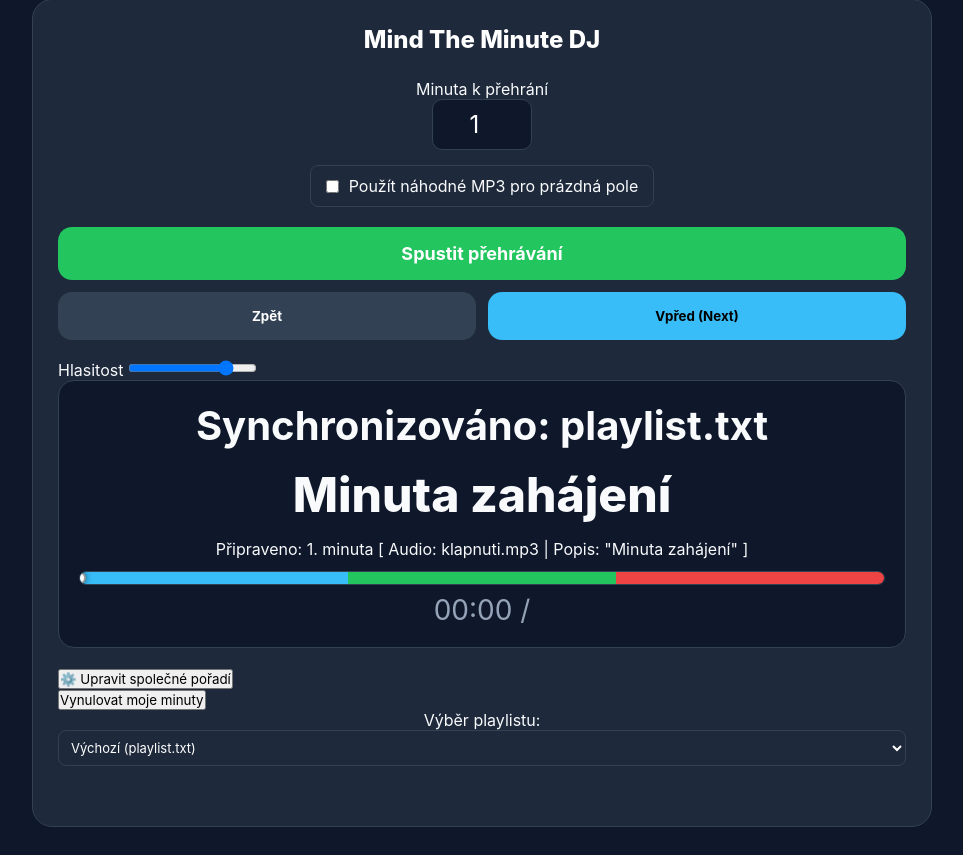
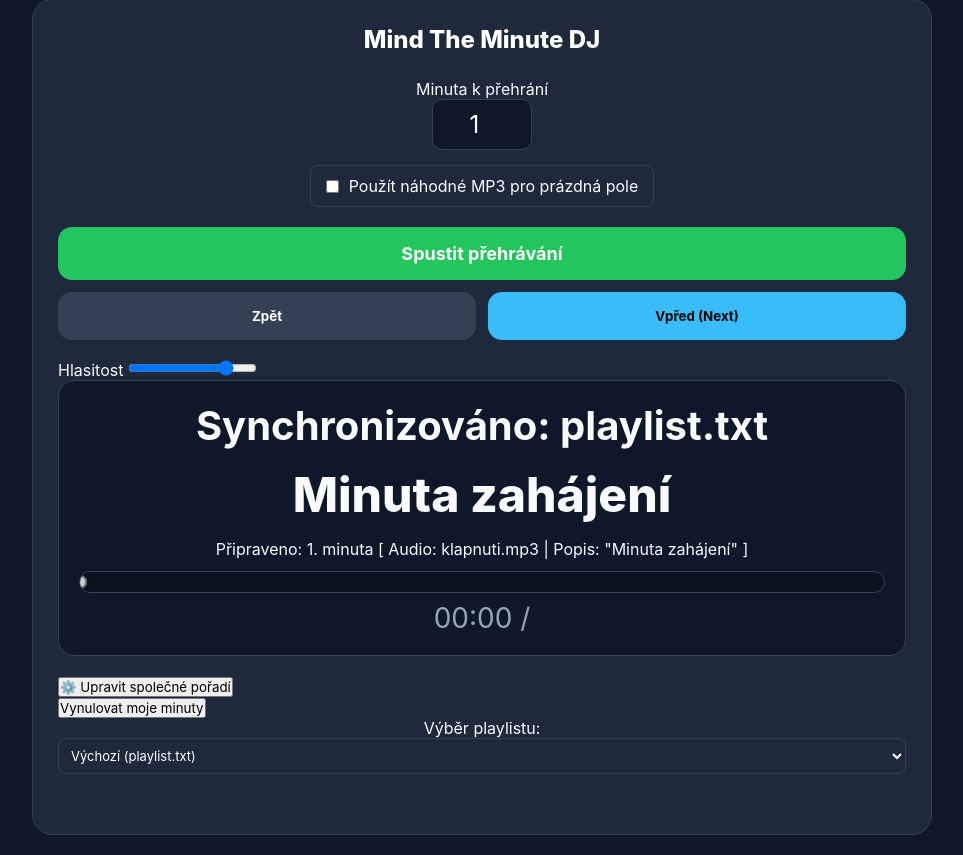
Before and after one commit to JosefMor/mtmdj, a PHP site: page / in a window 1280 px wide. Shown: the part 21-876 px from the top of the page, without its empty margins (158-1121 px from the left). Before the commit the page ends 848 px from the top, so only its background shows below. Run offline with PHP 8.4, Linux system fonts and the light colour scheme; data that the repository does not hold is empty.

Commit message:
UI: wider accumulating minute track with 3-color gradient and progress overlay; update JS to drive progress width and reset on stop/reset.

```diff
--- a/index.php
+++ b/index.php
@@ -68,14 +68,15 @@
 
     .info-box { background: var(--input-bg); border: 1px solid var(--border); padding: 20px; border-radius: 16px; text-align: center; margin-bottom: 20px; }
 
-    /* Countdown and minute-track styles */
+    /* Countdown and minute-track styles: wider and accumulating progress bar */
     .minute-track-container { width: 100%; margin: 12px 0 8px 0; }
-    .minute-track { position: relative; height: 14px; border-radius: 8px; overflow: hidden; background: #0b1220; border: 1px solid var(--border); }
-    .minute-segment { height: 100%; float: left; }
-    .segment-1 { background: var(--primary); width: 33.3333%; }
-    .segment-2 { background: var(--success); width: 33.3333%; }
-    .segment-3 { background: var(--danger); width: 33.3333%; }
-    .minute-indicator { position: absolute; top: 50%; transform: translate(-50%, -50%); width: 12px; height: 12px; border-radius: 50%; background: white; border: 2px solid rgba(0,0,0,0.4); box-shadow: 0 0 6px rgba(0,0,0,0.6); }
+    .minute-track { position: relative; height: 22px; border-radius: 12px; overflow: hidden; background: #0b1220; border: 1px solid var(--border); }
+    .minute-progress { position: absolute; left: 0; top: 0; bottom: 0; width: 0%;
+        /* Gradient with thirds: 0-20s blue, 20-40s green, 40-60s red */
+        background: linear-gradient(90deg, var(--primary) 0 33.3333%, var(--success) 33.3333% 66.6666%, var(--danger) 66.6666% 100%);
+        transition: width 0.2s linear;
+    }
+    .minute-indicator { position: absolute; top: 50%; transform: translate(-50%, -50%); width: 14px; height: 14px; border-radius: 50%; background: #ffffffcc; border: 2px solid rgba(0,0,0,0.4); box-shadow: 0 0 6px rgba(0,0,0,0.6); }
 
     #countdown { font-size: 28px; color: var(--text-muted); margin-top: 6px; }
 
@@ -131,12 +132,10 @@
         <div id="activityText">- - -</div> <!-- Sem skočí text např. "Jízda vlakem" -->
         <div id="fileName">Načítám data ze serveru...</div>
 
-        <!-- Minute track (kolorované segmenty) -->
+        <!-- Minute track: accumulating progress bar with three-color gradient -->
         <div class="minute-track-container">
             <div class="minute-track" id="minuteTrack">
-                <div class="minute-segment segment-1"></div>
-                <div class="minute-segment segment-2"></div>
-                <div class="minute-segment segment-3"></div>
+                <div id="minuteProgress" class="minute-progress" style="width:0%"></div>
                 <div id="minuteIndicator" class="minute-indicator" style="left:0%"></div>
             </div>
         </div>
@@ -225,6 +224,7 @@ playlistSelect.addEventListener('change', (e) => {
     const fileNameDiv = document.getElementById('fileName');
     const countdownDiv = document.getElementById('countdown');
     const minuteIndicator = document.getElementById('minuteIndicator');
+    const minuteProgress = document.getElementById('minuteProgress');
 
     // Back click tracking
     let backClickCount = 0;
@@ -344,8 +344,8 @@ statusDiv.innerText = "Program dokončen";
 activityTextDiv.innerText = "Konec programu";
 fileNameDiv.innerText = "Hodinový cyklus úspěšně skončil.";
 countdownDiv.innerText = "00:00";
-minuteIndicator.style.left = '0%';
-progressBar && (progressBar.style.width = "0%");
+if (minuteIndicator) minuteIndicator.style.left = '0%';
+if (minuteProgress) minuteProgress.style.width = '0%';
 currentMinute = 1;
 minuteInput.value = 1;
 localStorage.removeItem(MINUTE_STORAGE_KEY);
@@ -423,6 +423,7 @@ statusDiv.innerText = `${playingMinute}. min / ${displaySec}`;
 const elapsed = MINUTE_DURATION_SEC - (displaySecVal);
 const leftPercent = Math.min(100, Math.max(0, (elapsed / MINUTE_DURATION_SEC) * 100));
 if (minuteIndicator) minuteIndicator.style.left = `${leftPercent}%`;
+if (minuteProgress) minuteProgress.style.width = `${leftPercent}%`;
 }
 
 toggleEditorBtn.addEventListener('click', async () => {
@@ -561,6 +562,10 @@ function stopPlayback() {
     if (countdownDiv) { countdownDiv.style.display = 'block'; countdownDiv.innerText = 'Pauza'; }
     updateNextFilePreview();
 
+    // reset progress bar and indicator
+    if (minuteIndicator) minuteIndicator.style.left = `${Math.min(100, Math.max(0, ((MINUTE_DURATION_SEC - secondsLeft) / MINUTE_DURATION_SEC) * 100))}%`;
+    if (minuteProgress) minuteProgress.style.width = `${Math.min(100, Math.max(0, ((MINUTE_DURATION_SEC - secondsLeft) / MINUTE_DURATION_SEC) * 100))}%`;
+
     // update toggle UI
     isPlaying = false;
     playToggle.classList.remove('playing');
@@ -581,6 +586,7 @@ statusDiv.innerText = "Moje pozice resetována";
 updateNextFilePreview();
 // reset indicator and show small countdown
 if (minuteIndicator) minuteIndicator.style.left = '0%';
+if (minuteProgress) minuteProgress.style.width = '0%';
 if (countdownDiv) { countdownDiv.style.display = 'block'; countdownDiv.innerText = '00:00'; }
 });
     async function saveMinuteToServer() {
```
